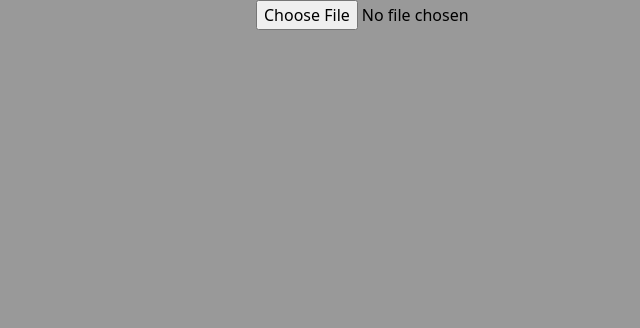
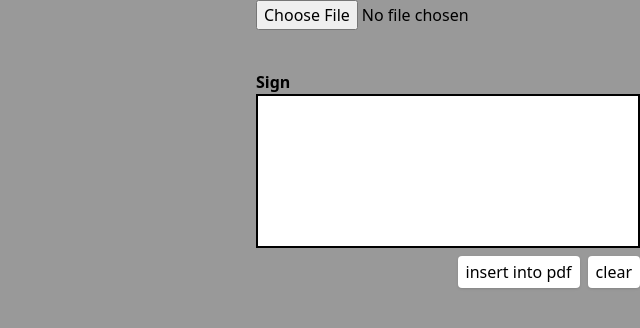
Before and after one commit to link1522/pdf-signing, a React (Vite) app: page / in a window 1280 px wide. Shown: the top 328 px of the page, without its empty margins (640-1280 px from the left). Built offline with nearby package versions, Linux system fonts and the light colour scheme.

Commit message:
add clear to sign component

```diff
--- a/src/App.tsx
+++ b/src/App.tsx
@@ -3,6 +3,7 @@ import type { ChangeEvent } from 'react'
 import { useState } from 'react'
 import { Stage, Layer, Image } from 'react-konva'
 import { fileTobase64, base64pdfToCanvas } from './utils'
+import Sign from './components/Sign'
 
 function App() {
   const [stageWidth, setStageWidth] = useState(0)
@@ -31,7 +32,8 @@ function App() {
         </Layer>
       </Stage>
       <div>
-        <input type="file" onChange={uploadPdf} />
+        <input type="file" onChange={uploadPdf} className="mb-10" />
+        <Sign />
       </div>
     </div>
   )
--- /dev/null
+++ b/src/components/Sign.tsx
@@ -0,0 +1,82 @@
+import { useState, useRef } from 'react'
+import konva from 'konva'
+import { Stage, Layer, Line, KonvaNodeEvents } from 'react-konva'
+
+const Sign = () => {
+  const stage = useRef<konva.Stage>(null)
+  const isDrawing = useRef(false)
+  const [lines, setLines] = useState<number[][]>([])
+
+  const handleMouseDown: KonvaNodeEvents['onMouseDown'] = () => {
+    isDrawing.current = true
+    if (!stage.current) return
+
+    const pos = stage.current.getPointerPosition()
+    if (!pos) return
+    setLines([...lines, [pos.x, pos.y]])
+  }
+
+  const handleMouseMove: KonvaNodeEvents['onMouseMove'] = () => {
+    if (!isDrawing.current) return
+    if (!stage.current) return
+
+    const point = stage.current.getPointerPosition()
+    if (!point) return
+
+    let lastLine = lines.at(-1)
+    if (!lastLine) return
+    // add line point
+    lastLine = lastLine.concat([point.x, point.y])
+
+    // replace last line
+    lines.splice(-1, 1, lastLine)
+    // update lines
+    setLines([...lines])
+  }
+
+  const handleMouseUp: KonvaNodeEvents['onMouseUp'] = () => {
+    isDrawing.current = false
+  }
+
+  const clearSign = () => {
+    if (!stage.current) return
+    setLines([])
+  }
+
+  return (
+    <div>
+      <h4 className="font-bold">Sign</h4>
+      <Stage
+        ref={stage}
+        className="border-2 border-black bg-white"
+        width={window.innerWidth * 0.3 - 4}
+        height={150}
+        onMouseDown={handleMouseDown}
+        onMousemove={handleMouseMove}
+        onMouseup={handleMouseUp}
+      >
+        <Layer>
+          {lines.map((points, i) => (
+            <Line
+              key={i}
+              points={points}
+              stroke="#000"
+              strokeWidth={3}
+              tension={0.5}
+              lineCap="round"
+              lineJoin="round"
+            />
+          ))}
+        </Layer>
+      </Stage>
+      <div className="mt-2 flex justify-end gap-2">
+        <button className="rounded bg-white px-2 py-1 shadow">insert into pdf</button>
+        <button onClick={clearSign} className="rounded bg-white px-2 py-1 shadow">
+          clear
+        </button>
+      </div>
+    </div>
+  )
+}
+
+export default Sign
```
